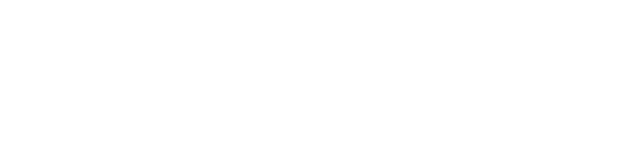
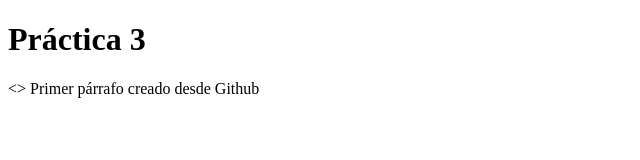
Before and after one commit to gitmjls/Practica2, a plain HTML site: page index.html in a window 1280 px wide. Shown: the whole page, without its empty margins (0-640 px from the left). Drawn offline with Linux system fonts and the light colour scheme.

Commit message:
Modificamos index.html

```diff
--- a/index.html
+++ b/index.html
@@ -6,6 +6,7 @@
     <title>Práctica 3</title>
 </head>
 <body>
-
+    <h1>Práctica 3 </h1>
+    <> Primer párrafo creado desde Github </h1>
 </body>
 </html>
```
